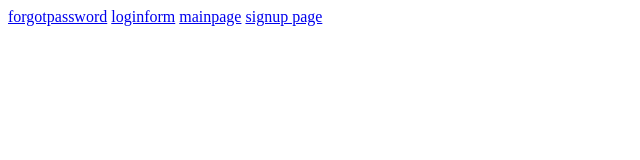
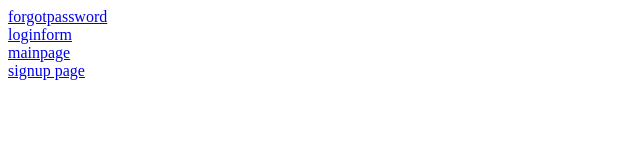
Before and after one commit to piduguramya/15tasks, a plain HTML site: page class 15/class15.html in a window 1280 px wide. Shown: the whole page, without its empty margins (0-640 px from the left). Drawn offline with Linux system fonts and the light colour scheme.

Commit message:
break added

```diff
--- a/class 15/class15.html
+++ b/class 15/class15.html
@@ -6,9 +6,9 @@
     <title>Document</title>
 </head>
 <body>
-    <a href="forgotpassword.html">forgotpassword</a>
-    <a href="login.html">loginform</a>
-    <a href="mainpage.html">mainpage</a>
+    <a href="forgotpassword.html">forgotpassword</a><br>
+    <a href="login.html">loginform</a><br>
+    <a href="mainpage.html">mainpage</a><br>
     <a href="signup.html">signup page</a>
 </body>
 </html>
```
